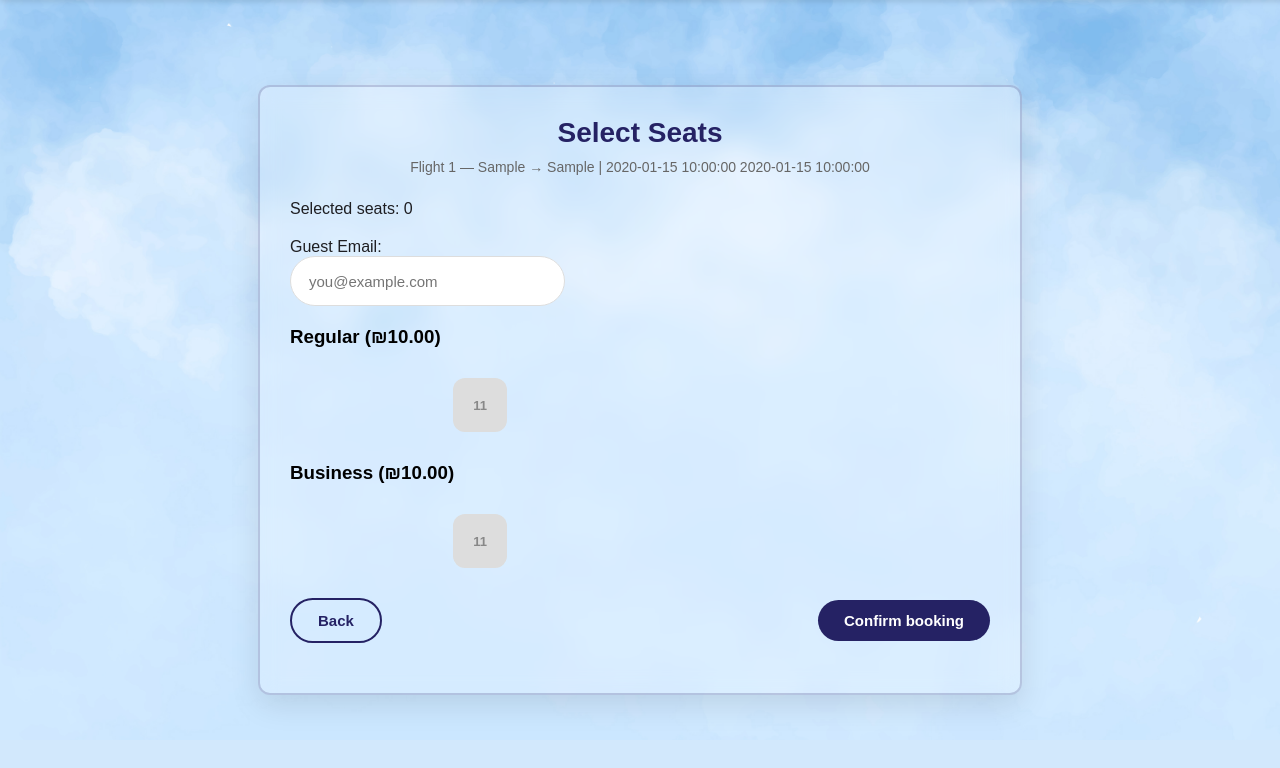
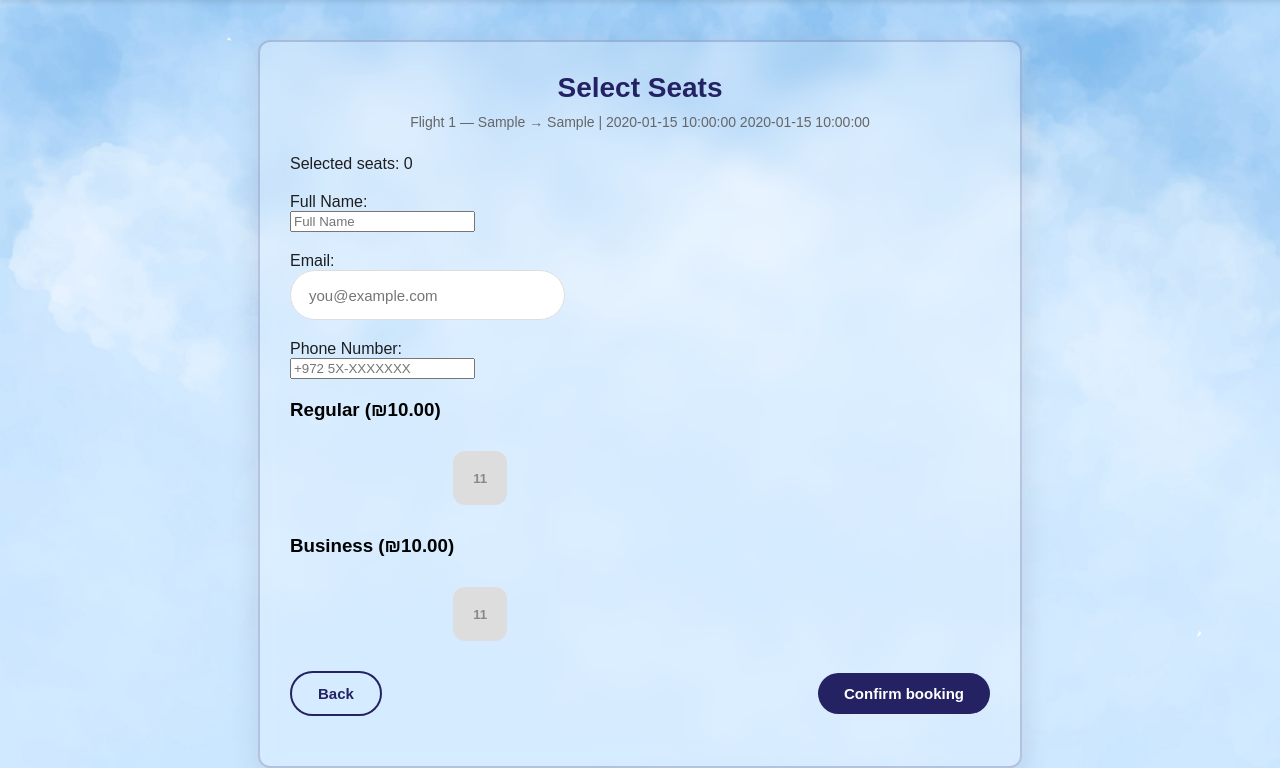
Before and after one commit to Ellibrinker/FlyTAU, a Flask app: template templates/select_seats.html in a window 1280 px wide. Shown: the part 60-828 px from the top of the page. Before the commit the page ends 776 px from the top, so only its background shows below. Run offline with Flask 3, Linux system fonts and the light colour scheme; the template is opened without the code that fills it: most values are stand-ins (such as "Sample title", 1, 10 or a date in 2020).

Commit message:
Update select_seats.html

```diff
--- a/templates/select_seats.html
+++ b/templates/select_seats.html
@@ -32,14 +32,28 @@
           <div class="small">Selected seats: <span id="count">0</span></div>
         </div>
 
-        {% if not session.get('user_email') %}
-          <div class="row">
-            <div>
-              <span class="small">Guest Email:</span><br>
-              <input type="email" name="guest_email" placeholder="you@example.com" required>
-            </div>
+      {% if not session.get('user_email') %}
+        <div class="row">
+          <div class="input-box">
+            <span class="small">Full Name:</span><br>
+            <input type="text" name="guest_full_name" placeholder="Full Name" required>
           </div>
-        {% endif %}
+        </div>
+
+        <div class="row">
+          <div class="input-box">
+            <span class="small">Email:</span><br>
+            <input type="email" name="guest_email" placeholder="you@example.com" required>
+          </div>
+        </div>
+
+        <div class="row">
+          <div class="input-box">
+            <span class="small">Phone Number:</span><br>
+            <input type="tel" name="guest_phone" placeholder="+972 5X-XXXXXXX" required>
+          </div>
+        </div>
+      {% endif %}
 
         <!-- Regular -->
         {% if seats_by_class.get('Regular') %}
```
